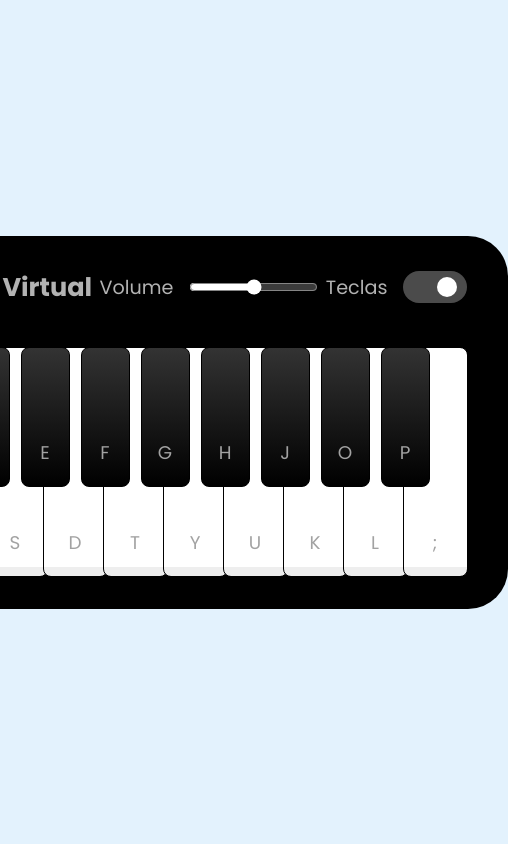
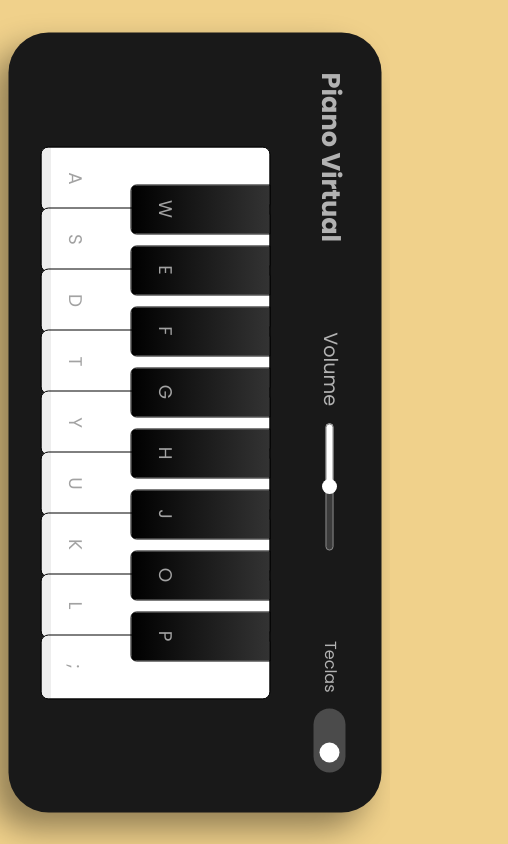
Before and after one commit to Ruan-Moraes/Piano-DIO, a plain HTML site: page index.html in a window 390 px wide. Shown: the whole page, 508 px wide, since content can reach past the window. Drawn offline with Linux system fonts and the light colour scheme.

Commit message:
REFATORAÇÃO DO JS, REFATORAÇÃO DO HTML, REFATORAÇÃO DO CSS, ALTERAÇÕES DE ESTILOS E FEITO DESIGN RESPONSIVO

```diff
--- a/assets/css/styles.css
+++ b/assets/css/styles.css
@@ -5,131 +5,173 @@
   padding: 0;
   box-sizing: border-box;
   font-family: 'Poppins', sans-serif;
+  border: none;
   outline: none;
+  -webkit-tap-highlight-color: transparent;
 }
 
 body {
-  height: 100vh;
+  min-height: 100vh;
   display: flex;
   justify-content: center;
   align-items: center;
-  background-color: #e3f2fd;
+  background-color: #f0d18b;
   color: white;
 }
 
-.container {
-  width: 780px;
+body.vertical {
+  display: auto;
+}
+
+.piano {
+  height: 100%;
+  min-width: 48.75rem;
   padding: 2rem 2.5rem;
   border-radius: 2.5rem;
-  background-color: black;
+  background-color: rgb(25, 25, 25);
+  box-shadow: 1rem 1rem 2rem rgba(0, 0, 0, 0.4);
 }
 
-header {
+body.vertical .piano {
+  transform: rotate(90deg);
+  -webkit-transform: rotate(90deg);
+  -moz-transform: rotate(90deg);
+  -ms-transform: rotate(90deg);
+  -o-transform: rotate(90deg);
+}
+
+.piano__header {
   display: flex;
   justify-content: space-between;
   align-items: center;
   color: #b2b2b2;
 }
 
-header h2 {
+.piano__header h2 {
   font-size: 1.6rem;
 }
 
-header .column {
+.piano__header .volume {
   display: flex;
   align-items: center;
 }
 
-header .column span {
+.piano__header .volume span {
   margin-right: 1rem;
   font-size: 1.2rem;
   font-family: 500;
 }
 
-.volume input {
+.piano__header .volume input {
   accent-color: #fff;
 }
 
+.keys-check {
+  display: flex;
+  align-items: center;
+  gap: 1rem;
+}
+
 .keys-check input {
+  appearance: none;
+  position: relative;
   height: 2rem;
   width: 4rem;
-  appearance: none;
   border-radius: 2rem;
   background-color: #4b4b4b;
   cursor: pointer;
-  position: relative;
+  -webkit-border-radius: 2rem;
+  -moz-border-radius: 2rem;
+  -ms-border-radius: 2rem;
+  -o-border-radius: 2rem;
 }
 
 .keys-check input::after {
+  position: absolute;
   content: '';
   height: 1.25rem;
   width: 1.25rem;
-  background-color: #8c8c8c;
   top: 50%;
   left: 0.3rem;
+  background-color: #8c8c8c;
   border-radius: inherit;
-  position: absolute;
   transform: translateY(-50%);
   transition: all 0.3s ease;
+  -webkit-border-radius: inherit;
+  -moz-border-radius: inherit;
+  -ms-border-radius: inherit;
+  -o-border-radius: inherit;
+  -webkit-transform: translateY(-50%);
+  -moz-transform: translateY(-50%);
+  -ms-transform: translateY(-50%);
+  -o-transform: translateY(-50%);
+  -webkit-transition: all 0.3s ease;
+  -moz-transition: all 0.3s ease;
+  -ms-transition: all 0.3s ease;
+  -o-transition: all 0.3s ease;
 }
 
 .keys-check input:checked:after {
   left: 2.1rem;
-  background-color: white;
+  background-color: #fff;
 }
 
 .piano__keys {
+  margin-top: 2.5rem;
   display: flex;
   justify-content: center;
-  margin-top: 2.5rem;
 }
 
 .piano__keys .key {
   position: relative;
+  list-style: none;
   text-transform: uppercase;
   color: #a2a2a2;
-  list-style: none;
   user-select: none;
   cursor: pointer;
 }
 
 .piano__keys .white {
-  width: 65px;
-  height: 230px;
-  border: 1px solid black;
+  width: 4.0625rem;
+  height: 14.375rem;
+  border: 0.0625rem solid black;
   border-radius: 0.5rem;
   background-image: linear-gradient(white 96%, #eee 4%);
 }
 
 .piano__keys .white.active {
-  box-shadow: inset -5px 5px 20px rgba(0, 0, 0, 0.2);
+  box-shadow: inset -0.375rem 0.375rem 1.25rem rgba(0, 0, 0, 0.4);
   background-image: linear-gradient(to bottom, white 0%, #eee 100%);
 }
 
 .piano__keys .black {
-  width: 49px;
-  height: 140px;
   z-index: 2;
-  margin: 0 -27px 0 -27px;
-  border: 1px solid black;
-  border-radius: 0 0 5px 5px;
+  margin: 0 -1.6875rem 0 -1.6875rem;
+  width: 3.125rem;
+  height: 8.75rem;
+  border: 0.0625rem solid black;
+  border-radius: 0 0 0.375rem 0.375rem;
   border-radius: 0.5rem;
   background-image: linear-gradient(#333, #000);
+  -webkit-border-radius: 0 0 0.375rem 0.375rem;
+  -moz-border-radius: 0 0 0.375rem 0.375rem;
+  -ms-border-radius: 0 0 0.375rem 0.375rem;
+  -o-border-radius: 0 0 0.375rem 0.375rem;
 }
 
 .piano__keys .black.active {
-  box-shadow: inset -5px 5px 10px rgba(255, 255, 255, 0.1);
+  box-shadow: inset -0.375rem 0.375rem 0.75rem rgba(255, 255, 255, 0.1);
   background-image: linear-gradient(to bottom, black, #434343);
 }
 
 .piano__keys span {
   position: absolute;
-  bottom: 20px;
+  bottom: 1.25rem;
   width: 100%;
+  font-size: 1.15rem;
   text-align: center;
-  font-size: 1.15rem;
 }
 
-.hide span {
+.piano__keys .hide span {
   display: none;
 }
--- a/assets/js/script.js
+++ b/assets/js/script.js
@@ -1,41 +1,104 @@
-const pianoKeys = document.querySelectorAll('.piano__keys .key');
-const audio = new Audio('assets/tunes/a.wav');
-const mapedKeys = [];
-const volumeSlider = document.querySelector('.volume input');
-const keysCheck = document.querySelector('.keys-check input');
+class Screen {
+  init() {
+    this.verifyScreenSize();
+    window.addEventListener('resize', () => this.verifyScreenSize());
+  }
 
-const playTune = (key) => {
-  audio.src = `assets/tunes/${key}.wav`;
-  audio.play();
+  verifyScreenSize() {
+    if (window.innerHeight > window.innerWidth) {
+      document.body.classList.add('vertical');
+    } else {
+      document.body.classList.remove('vertical');
+    }
+  }
+}
 
+class Piano {
+  constructor(audio, pianoKeys, mapedKeys, volumeSlider, keysCheck) {
+    this.audio = new Audio(audio);
+    this.pianoKeys = document.querySelectorAll(pianoKeys);
+    this.mapedKeys = mapedKeys;
+    this.volumeSlider = document.querySelector(volumeSlider);
+    this.keysCheck = document.querySelector(keysCheck);
+  }
+
+  init() {
+    this.mappingPianoKeys(this.pianoKeys);
+    this.playingTheKeyboard();
+    this.volumeControl(this.volumeSlider);
+    this.showOrHideKeys();
+  }
+
+  mappingPianoKeys(keys) {
+    for (let i = 0; i < keys.length; i++) {
+      keys[i].addEventListener('click', () => {
+        this.playAudioOfKeyPresses(keys[i].dataset.key);
+      });
+
+      this.mapedKeys.push(keys[i].dataset.key);
+    }
+  }
+
+  playingTheKeyboard() {
+    document.addEventListener('keydown', (event) => {
+      if (this.mapedKeys.includes(event.key)) {
+        this.playAudioOfKeyPresses(event.key);
+      }
+    });
+  }
+
+  volumeControl(volumeSlider) {
+    volumeSlider.addEventListener('input', (event) => this.ChangeVolume(event));
+  }
+
+  showOrHideKeys() {
+    this.keysCheck.addEventListener('click', () => this.showHideKeys());
+  }
+
+  playAudioOfKeyPresses(key) {
     const clickedKey = document.querySelector(`[data-key="${key}"]`);
 
+    this.addKeyPress(clickedKey);
+    this.playKeyAudio(key);
+    this.removeKeyPress(clickedKey);
+  }
+
+  playKeyAudio(key) {
+    this.audio.src = `assets/tunes/${key}.wav`;
+    this.audio.play();
+  }
+
+  addKeyPress(clickedKey) {
     clickedKey.classList.add('active');
+  }
 
+  removeKeyPress(clickedKey) {
     setTimeout(() => {
       clickedKey.classList.remove('active');
     }, 1 * 150);
-};
-
-pianoKeys.forEach((key) => {
-  key.addEventListener('click', () => playTune(key.dataset.key));
-  mapedKeys.push(key.dataset.key);
-});
-
-document.addEventListener('keydown', (e) => {
-  if (mapedKeys.includes(e.key)) playTune(e.key);
-});
-
-const handleVolume = (e) => {
-  audio.volume = e.target.value;
-};
-
-const showHideKeys = () => {
-    pianoKeys.forEach((key) => {
-        key.classList.toggle('hide')
-    })
   }
 
-volumeSlider.addEventListener('input', handleVolume);
+  ChangeVolume(event) {
+    this.audio.volume = event.target.value;
+  }
 
-keysCheck.addEventListener('click', showHideKeys)
+  showHideKeys() {
+    for (let i = 0; i < this.pianoKeys.length; i++) {
+      this.pianoKeys[i].classList.toggle('hide');
+    }
+  }
+}
+
+const screen = new Screen();
+
+screen.init();
+
+const piano = new Piano(
+  'assets/tunes/a.wav',
+  '.piano__keys .key',
+  [],
+  '.volume input',
+  '.keys-check input'
+);
+
+piano.init();
--- a/index.html
+++ b/index.html
@@ -7,15 +7,15 @@
     <script src="assets/js/script.js" defer></script>
     <title>Document</title>
   </head>
-  <body>
-    <div class="container">
-      <header>
+  <body class="">
+    <div class="piano">
+      <header class="piano__header">
         <h2>Piano Virtual</h2>
-        <div class="column volume">
+        <div class="volume">
           <span>Volume</span>
           <input type="range" min="0" max="1" value="0.5" step="any" />
         </div>
-        <div class="column keys-check">
+        <div class="keys-check">
           <span>Teclas</span>
           <input type="checkbox" checked />
         </div>
```
Lines whose indentation alone changed are shown as unchanged.
